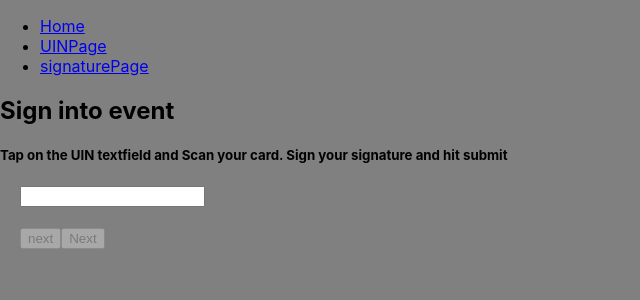
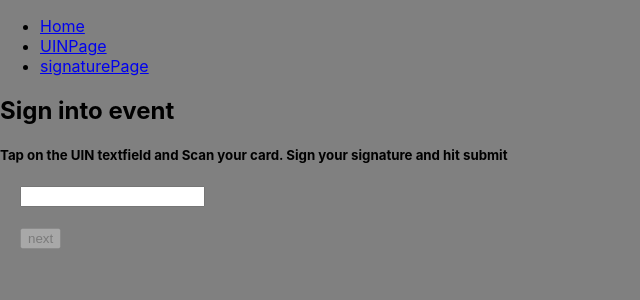
Before and after one commit to acm-uic/roll-call, a React (Create React App) app: page /UINPage in a window 1280 px wide. Shown: the top 300 px of the page, without its empty margins (0-640 px from the left). Built offline with nearby package versions, Linux system fonts and the light colour scheme; no server answers.

Commit message:
jan23-5pm

```diff
--- a/src/App.tsx
+++ b/src/App.tsx
@@ -5,10 +5,13 @@ import SignaturePage from './pages/signaturePage';
 import UINPage from './pages/UINPage';
 import { Route, Switch, Link, BrowserRouter as Router } from 'react-router-dom'
 
+//http://localhost:3000/?calendarId=5v13klqet0aeeerag46thp4b7g@group.calendar.google.com&apiKey=AIzaSyAf4w5K2rORWzhfMEQwDDN5rewTEwfD_SU
 
   //TODO: CURRENT TASK
   //1. set up api in local_storage --> coming form url?
     // example:  http://localhost:3000/?googleapikey=value1&googlecalendarids=value2
+    //http://localhost:3000/?googleapikey=AIzaSyAf4w5K2rORWzhfMEQwDDN5rewTEwfD_SU&googlecalendarids=5v13klqet0aeeerag46thp4b7g@group.calendar.google.com
+
     // key1 is (apiKey) key2 is (calendarId)
   //2. get events to print out w/o any front end --> doesn't work? --> ask bharat & slack channel
   //3. connect printed event data to front end
--- a/src/components/UINComponent.tsx
+++ b/src/components/UINComponent.tsx
@@ -59,14 +59,6 @@ class UINComponent extends PureComponent<{}> {
                     value='next'
                 />
 
-        <button
-                //@ts-ignore
-                    disabled={!this.state.value}
-                    className="add-item__button"
-                    onClick={this.add}
-                >
-                    Next
-                </button>
 
 
 
--- a/src/util/Events.ts
+++ b/src/util/Events.ts
@@ -17,3 +17,5 @@ export const GetEvents = async ({ calendarId, apiKey, maxResults }: GetEventsPar
             .catch(reject);
     });
 }
+
+// http://localhost:3000/?calendarId=5v13klqet0aeeerag46thp4b7g@group.calendar.google.com&apiKey=AIzaSyAf4w5K2rORWzhfMEQwDDN5rewTEwfD_SU
```
Also changed, not shown: src/components/generatePDF.tsx (+1 -2 lines).
